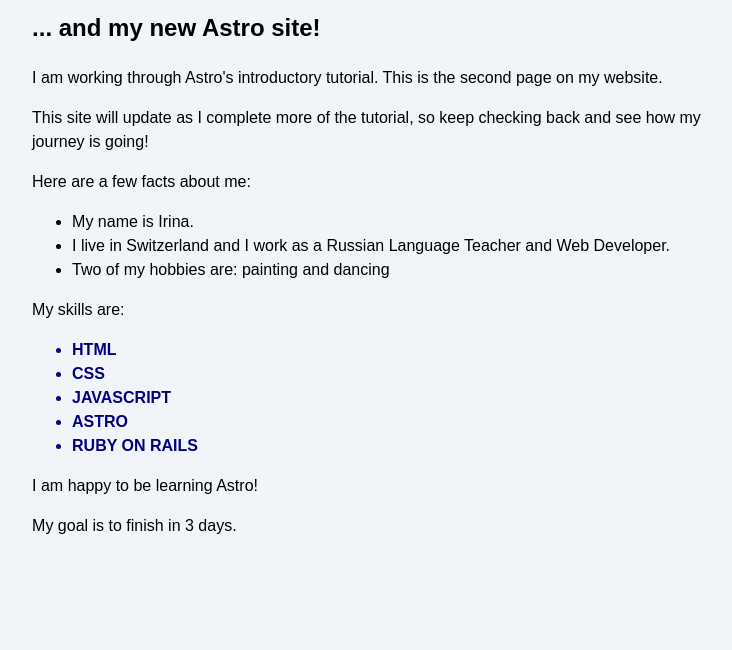
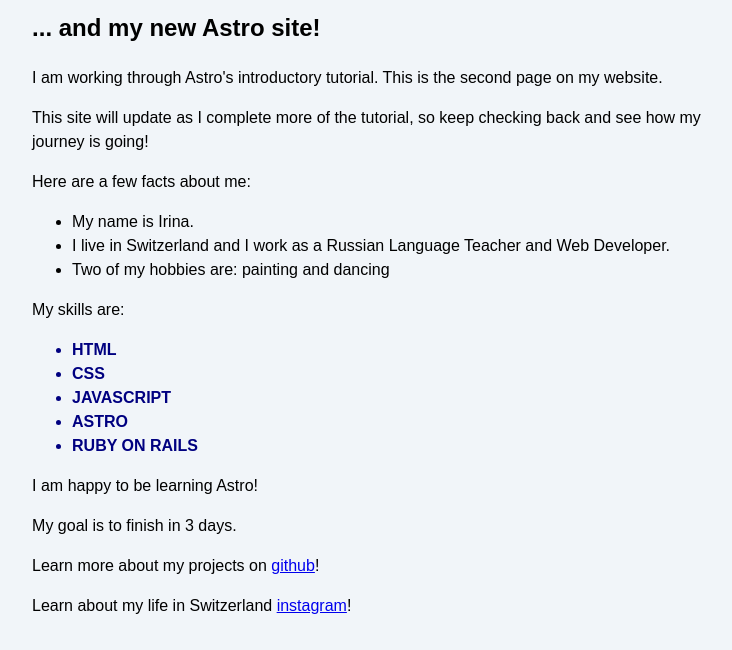
Before and after one commit to boririna/astro-blog, an Astro site: page /about in a window 1280 px wide. Shown: the part 162-812 px from the top of the page, without its empty margins (268-1000 px from the left). Built offline with nearby package versions, Linux system fonts and the light colour scheme; Astro itself is replaced by a stand-in of ours.

Commit message:
Added footer and navigation components

```diff
--- /dev/null
+++ b/src/components/Footer.astro
@@ -0,0 +1,17 @@
+---
+const platform = "github";
+const platform1 = "instagram";
+const username = "boririna";
+const username1 = "birinaale";
+---
+
+<footer>
+  <p>
+    Learn more about my projects on <a
+      href={`https://www.${platform}.com/${username}`} target="_blank">{platform}</a>!
+  </p>
+  <p>
+    Learn about my life in Switzerland <a
+      href={`https://www.${platform1}.com/${username1}`} target="_blank">{platform1}</a>!
+  </p>
+</footer>
--- /dev/null
+++ b/src/components/Navigation.astro
@@ -0,0 +1,3 @@
+<a href="/">Home</a>
+<a href="/about">About</a>
+<a href="/blog">Blog</a>
--- a/src/pages/about.astro
+++ b/src/pages/about.astro
@@ -1,4 +1,6 @@
 ---
+import Footer from '../components/Footer.astro';
+import Navigation from '../components/Navigation.astro';
 import '../styles/global.css';
 
 const pageTitle = "About Me";
@@ -41,9 +43,7 @@ const textCase = "uppercase"
     </style>
   </head>
   <body>
-    <a href="/">Home</a>
-    <a href="/about">About</a>
-    <a href="/blog">Blog</a>
+    <Navigation />
 
     <h1>{pageTitle}</h1>
     <h2>... and my new Astro site!</h2>
@@ -81,5 +81,6 @@ const textCase = "uppercase"
     {finished && <p>I finished this tutorial</p>}
 
     {goal ===3 ? <p>My goal is to finish in 3 days.</p> : <p>My goal is not 3 days</p>}
+    <Footer />
   </body>
 </html>
```
Also changed, not shown: src/pages/blog.astro (+4 -3 lines), src/pages/index.astro (+5 -4 lines).
